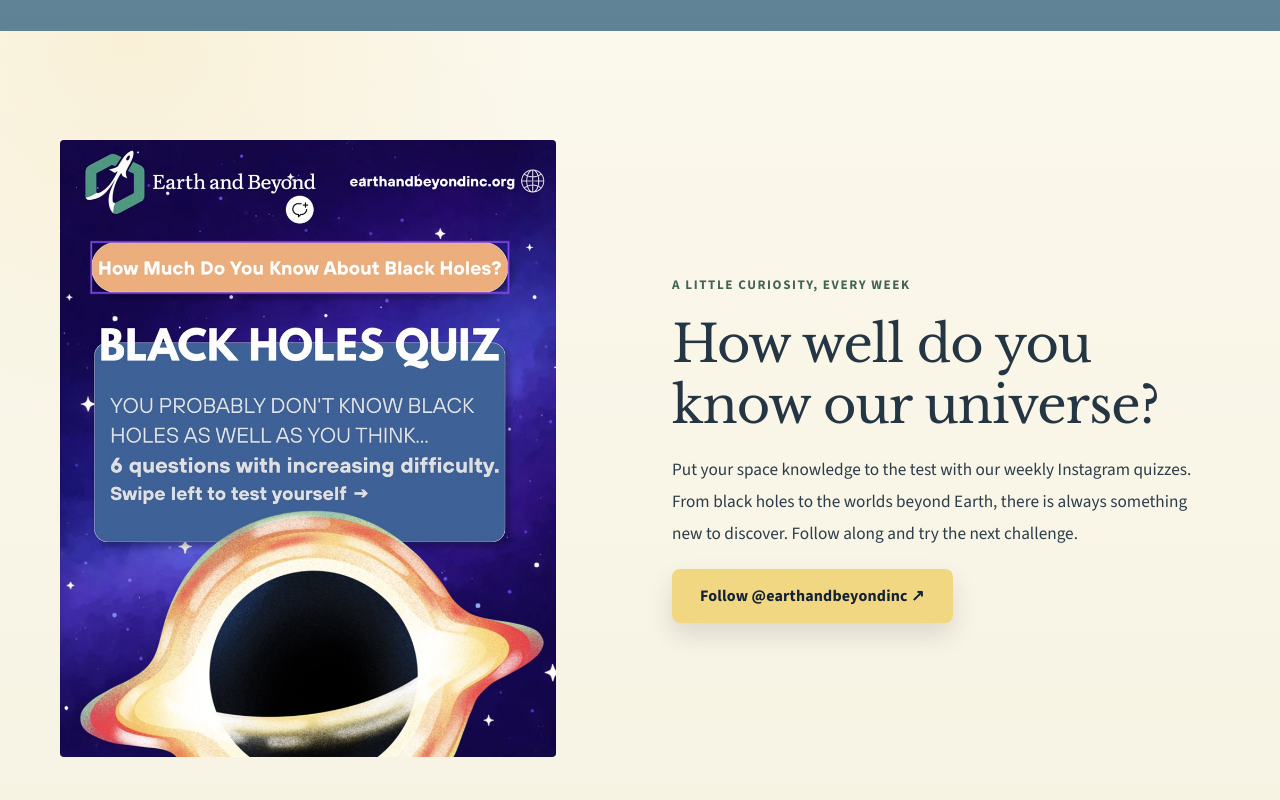
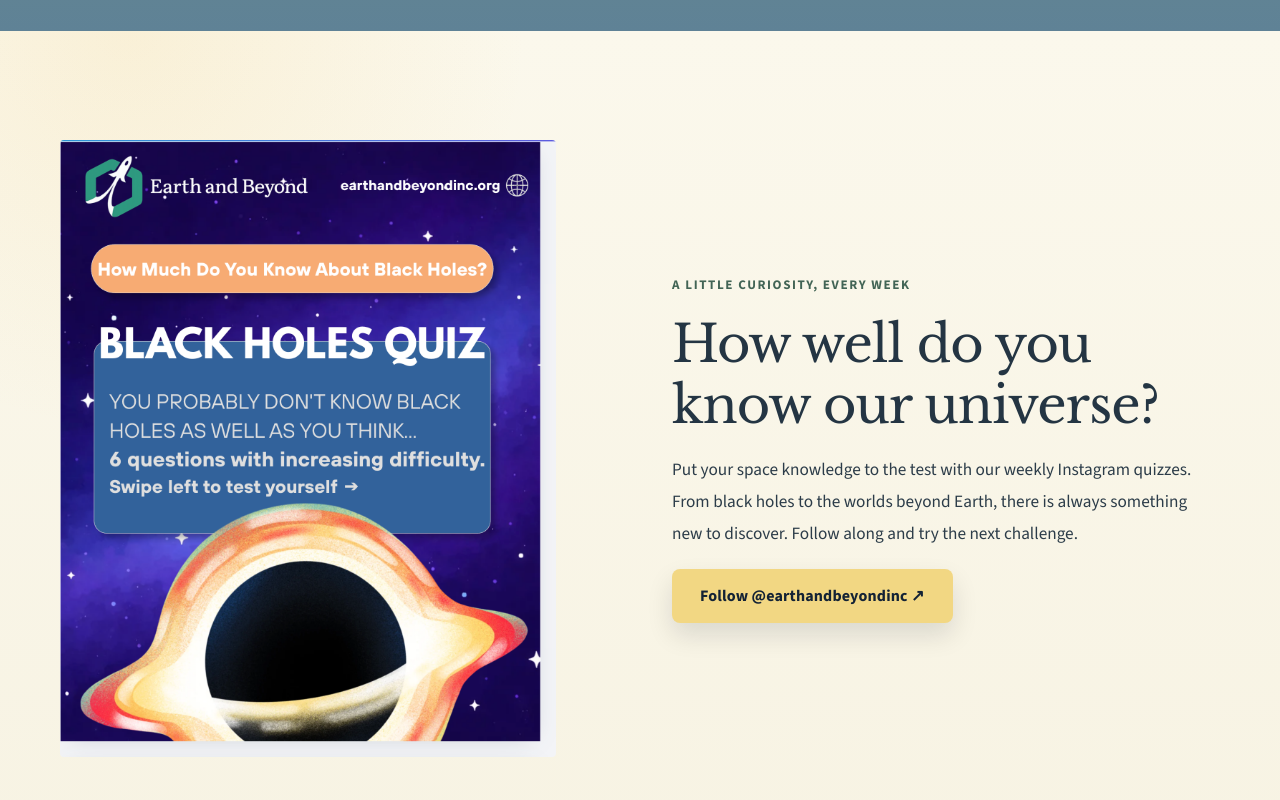
Before and after one commit to JLA30000/Earth_and_Beyond, a React (Vite) app: page / in a window 1280 px wide. Shown: the part 1140-1940 px from the top of the page. Built offline with nearby package versions, Linux system fonts and the light colour scheme.

Commit message:
Update quiz artwork and solar oven workshop details

```diff
--- a/src/index.css
+++ b/src/index.css
@@ -775,13 +775,15 @@ ul {
 }
 
 .quiz-feature__image img {
-  /* Show the poster at (88, 18), sized 932 x 1160 in the 1180 x 1200 source. */
+  /* Frame the new quiz poster, cropping away its wide outer border. */
   position: absolute;
-  width: calc(100% * 1180 / 932);
+  width: 100%;
+  height: 100%;
   max-width: none;
-  height: auto;
-  left: calc(-100% * 88 / 932);
-  top: calc(-100% * 18 / 1160);
+  left: 0;
+  top: 0;
+  object-fit: cover;
+  object-position: 29% center;
 }
 
 .initiative-nav {
--- a/src/pages/Home.jsx
+++ b/src/pages/Home.jsx
@@ -2,7 +2,7 @@ import { useState } from 'react';
 import { Link } from 'react-router-dom';
 import PageHero from '../components/PageHero';
 import { useScrollAnimation } from '../hooks/useScrollAnimation';
-import quizImage from '../pictures/instagram-space-quiz.jpg';
+import quizImage from '../pictures/instagram-black-holes-quiz.png';
 
 const homeHeroImage =
   'https://images.unsplash.com/photo-1446776811953-b23d57bd21aa?auto=format&fit=crop&w=1800&q=80';
@@ -70,7 +70,7 @@ export default function Home() {
             rel="noreferrer"
             aria-label="Explore Earth and Beyond's space quizzes on Instagram"
           >
-            <img src={quizImage} alt="Earth and Beyond's Black Holes Quiz: six questions with increasing difficulty" loading="lazy" width="1180" height="1200" />
+            <img src={quizImage} alt="Earth and Beyond's Black Holes Quiz: six questions with increasing difficulty" loading="lazy" width="1924" height="1724" />
           </a>
           <div className="content-stack fade-in-up">
             <p className="eyebrow">A little curiosity, every week</p>
--- a/src/pages/Initiatives.jsx
+++ b/src/pages/Initiatives.jsx
@@ -84,9 +84,9 @@ export default function Initiatives() {
             </article>
             <article className="workshop-story">
               <div className="content-stack fade-in-up">
-                <p className="eyebrow">McCarthy-Towne, Merriam, Gates &amp; Douglas</p>
+                <p className="eyebrow">McCarthy-Towne &amp; Merriam</p>
                 <h3>A sweet introduction to solar energy</h3>
-                <p>Students in our 2026 workshops made s&rsquo;mores using solar ovens, exploring how passive and active solar energy can be utilized in everyday life.</p>
+                <p>Students in our 2026 workshops at McCarthy-Towne and Merriam made s&rsquo;mores using solar ovens, exploring how passive and active solar energy can be utilized in everyday life.</p>
               </div>
               <div className="photo-pair">
                 <figure className="fade-in-up"><img src={solarOven} alt="A homemade cardboard solar oven with a foil reflector heating a s'more" loading="lazy" width="901" height="1200" /></figure>
@@ -138,7 +138,7 @@ export default function Initiatives() {
               <div className="resource-card__body content-stack">
                 <p className="eyebrow">Curriculum · Coming Soon</p>
                 <h3>Understanding Habitable Worlds</h3>
-                <p>Our upcoming NGSS-aligned habitability curriculum explores a big question: what makes a world suitable for life? Connect astronomy and environmental science through the study of habitable worlds.</p>
+                <p>Our upcoming NGSS-informed habitability curriculum explores a big question: what makes a world suitable for life? Connect astronomy and environmental science through the study of habitable worlds.</p>
                 <p className="resource-status">Curriculum Materials Coming Soon</p>
               </div>
             </article>
```
Also changed, not shown: src/pictures/instagram-black-holes-quiz.png (added).
